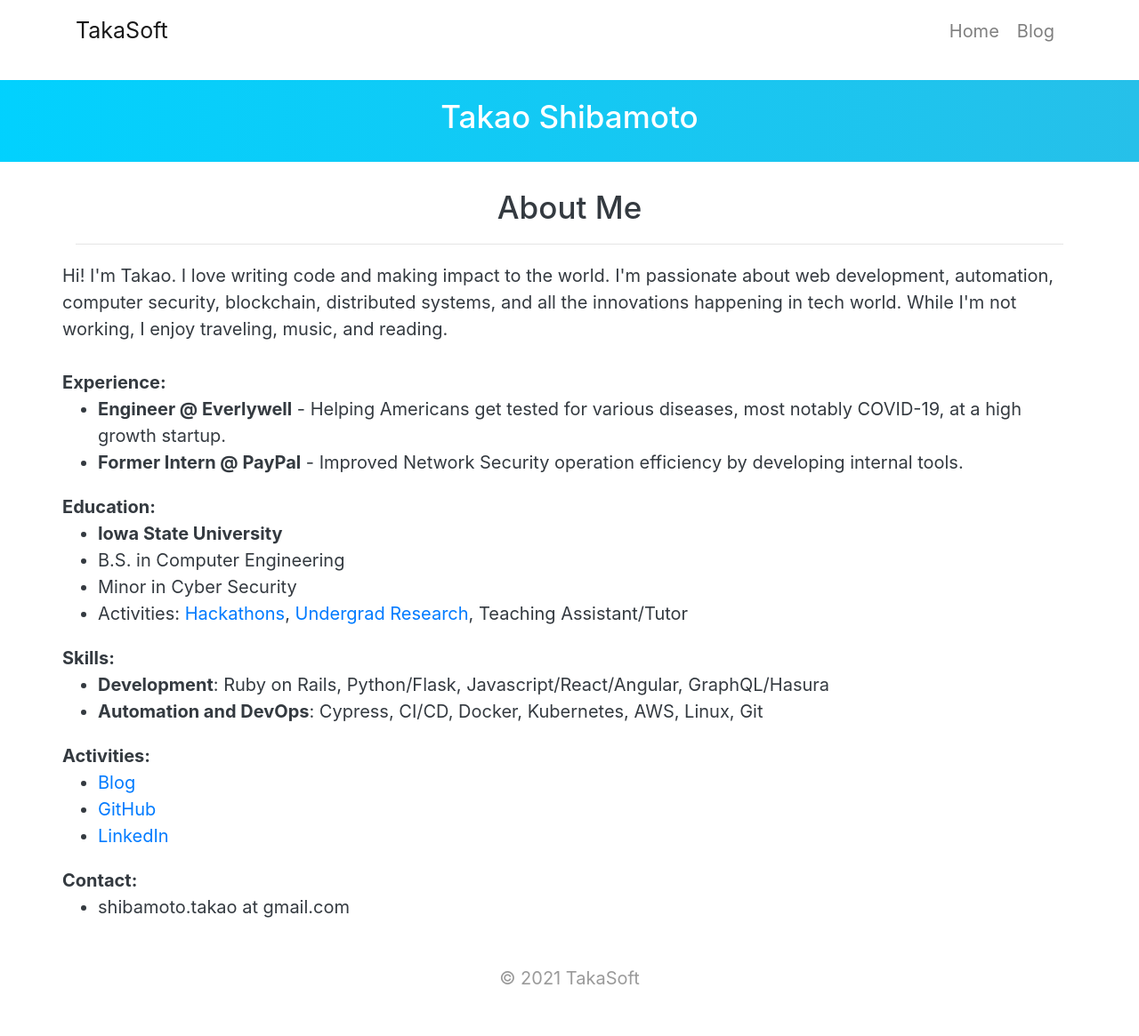
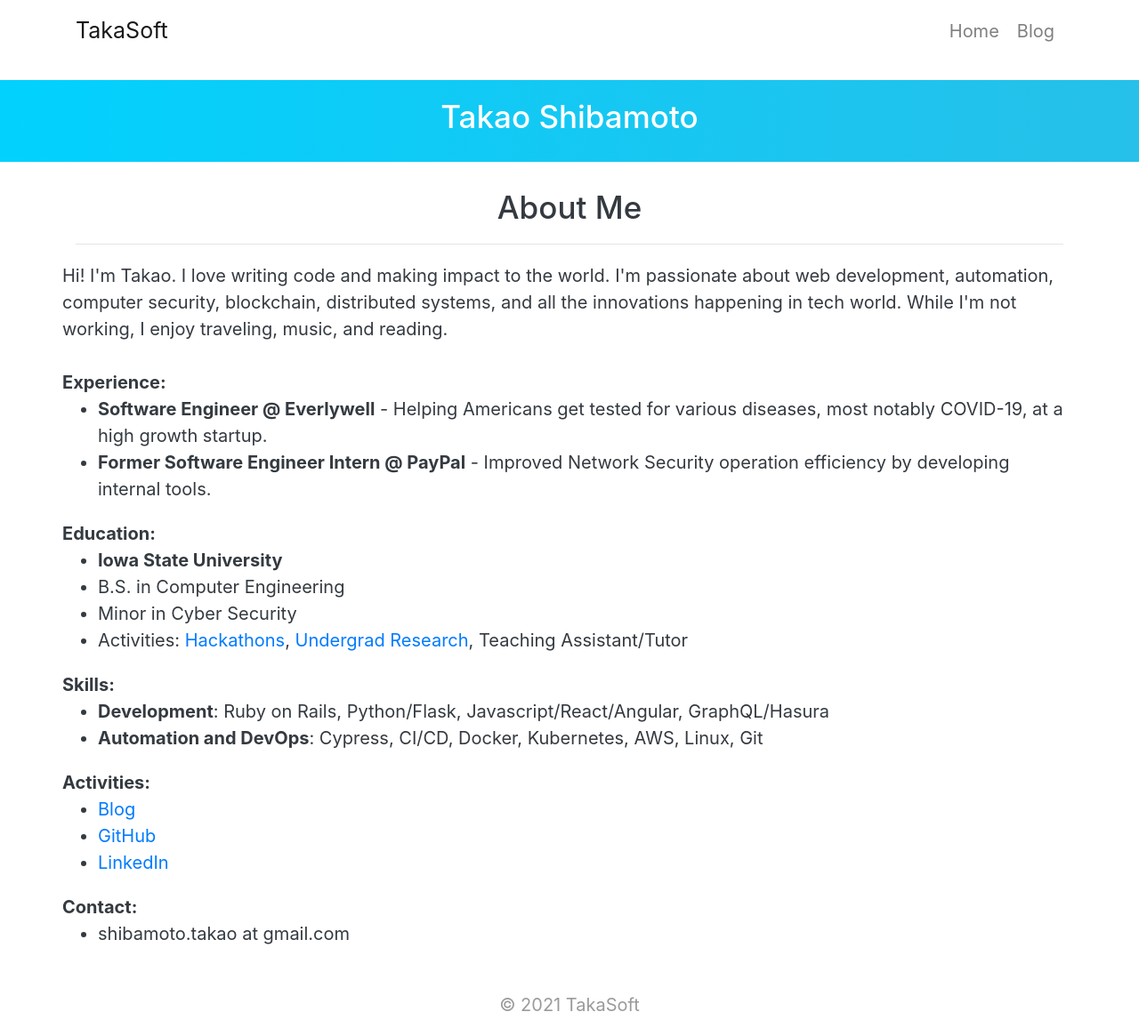
Before and after one commit to takasoft/takasoft.github.io, a Jekyll site: the page built from index.html, in a window 1280 px wide. Shown: the whole page at 89% size. Built offline with Jekyll 4.4.1, drawn with Linux system fonts in a browser that asks for light colours; before the commit the page ends 1135 px from its top, so only the background shows below that.

Commit message:
Update index.html

```diff
--- a/index.html
+++ b/index.html
@@ -22,8 +22,8 @@ title: Home
     </div>
     <div class="row">
       <ul>
-        <li><b>Engineer @ Everlywell</b> - Helping Americans get tested for various diseases, most notably COVID-19, at a high growth startup. </li>
-        <li><b>Former Intern @ PayPal</b> - Improved Network Security operation efficiency by developing internal tools. </li>
+        <li><b>Software Engineer @ Everlywell</b> - Helping Americans get tested for various diseases, most notably COVID-19, at a high growth startup. </li>
+        <li><b>Former Software Engineer Intern @ PayPal</b> - Improved Network Security operation efficiency by developing internal tools. </li>
       </ul>
     </div>
 
```
